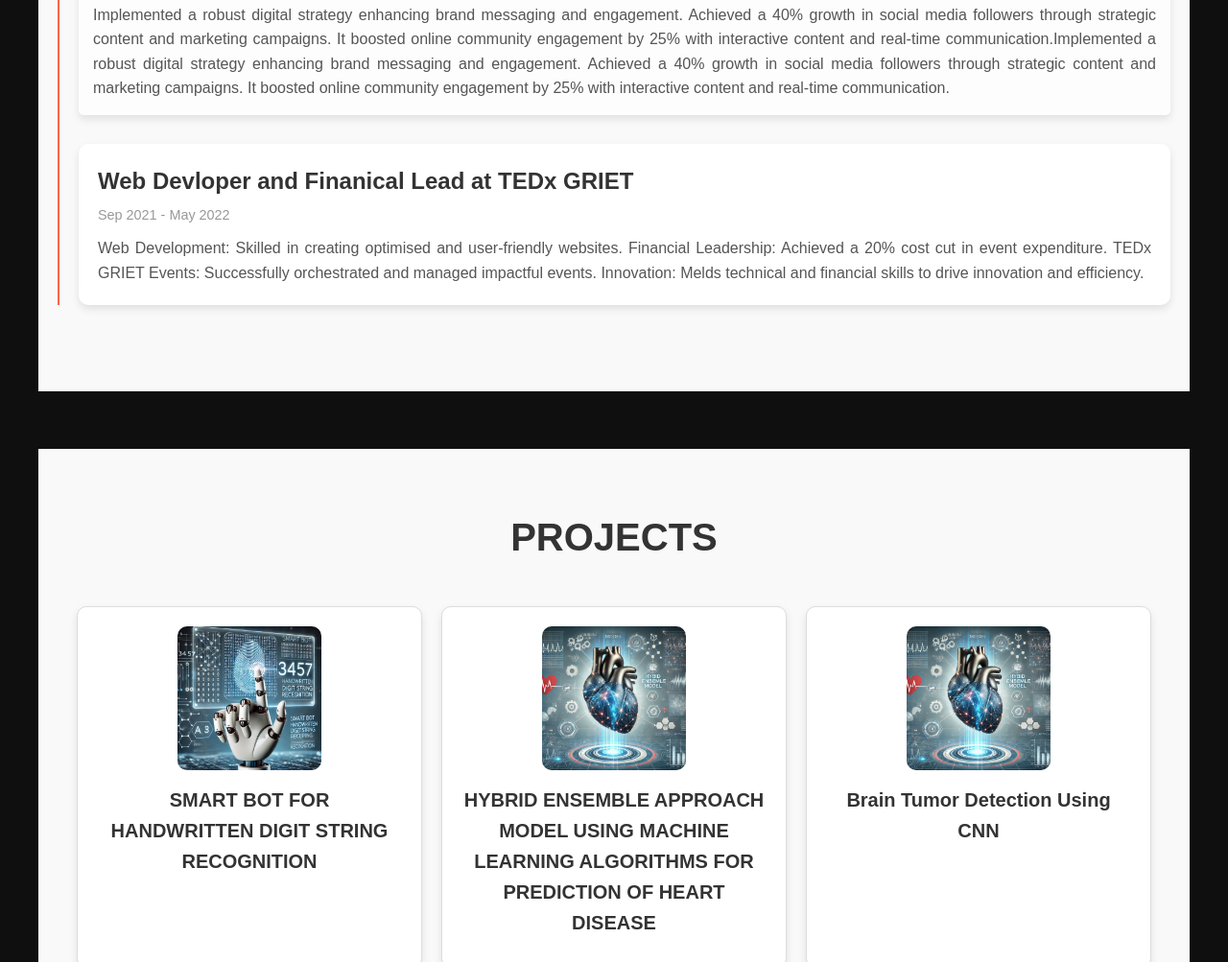
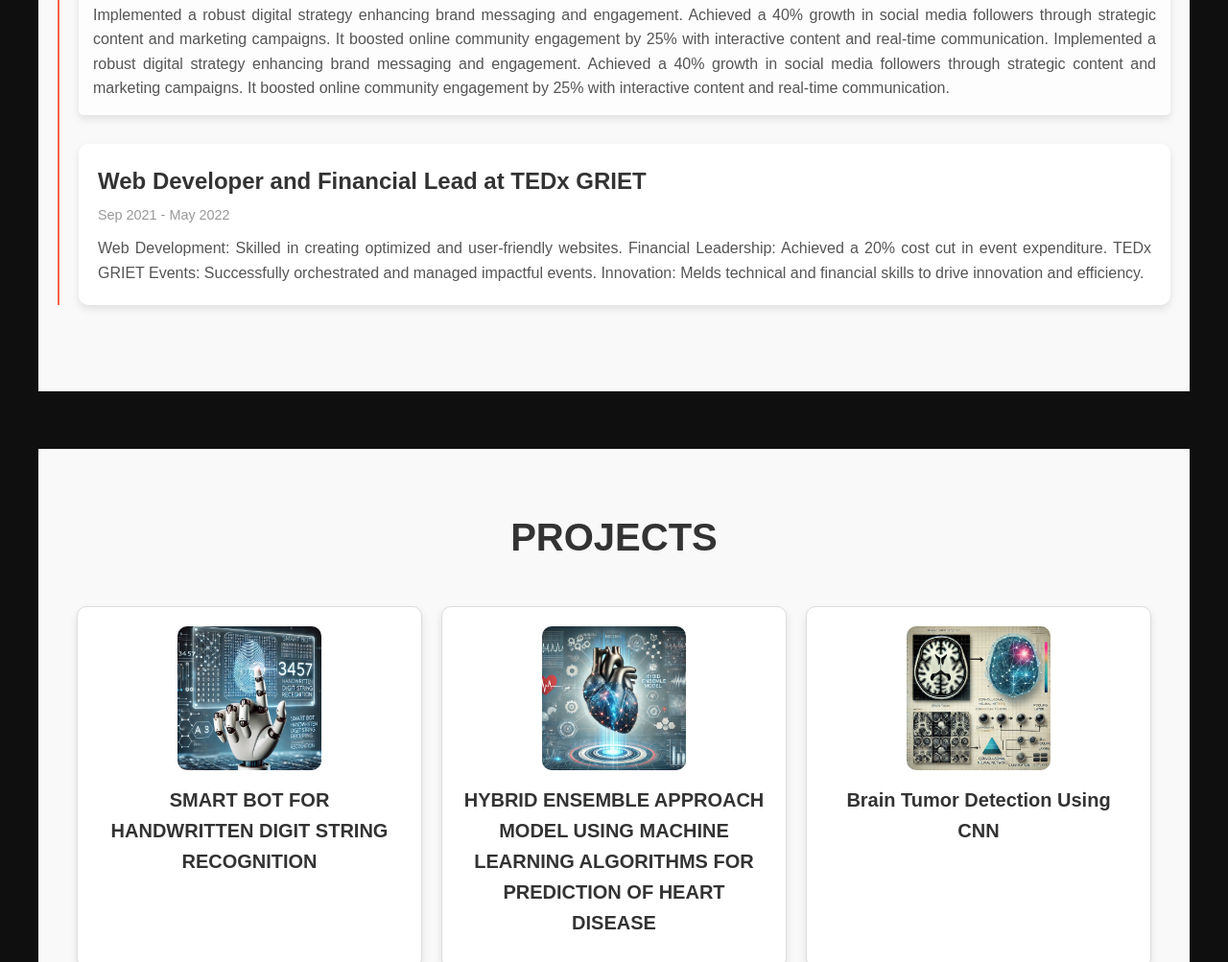
Before and after one commit to RegondaChandan/Portfolio, a plain HTML site: page index.html in a window 1280 px wide. Shown: the part 2106-3109 px from the top of the page at 96% size. Drawn offline with Linux system fonts and the light colour scheme.

Commit message:
Update index with P3.html

```diff
--- a/index.html
+++ b/index.html
@@ -68,14 +68,14 @@
                 <span>Aug 2019 - May 2022</span>
                 <p>Implemented a robust digital strategy enhancing brand messaging and engagement.
                     Achieved a 40% growth in social media followers through strategic content and marketing campaigns.
-                    It boosted online community engagement by 25% with interactive content and real-time communication.Implemented a robust digital strategy enhancing brand messaging and engagement. Achieved a 40% growth in social media followers through strategic content and marketing campaigns. It boosted online community engagement by 25% with interactive content and real-time communication.
+                    It boosted online community engagement by 25% with interactive content and real-time communication. Implemented a robust digital strategy enhancing brand messaging and engagement. Achieved a 40% growth in social media followers through strategic content and marketing campaigns. It boosted online community engagement by 25% with interactive content and real-time communication.
                     </p>
             </div>
 
             <div class="timeline-item">
-                <h4>Web Devloper and Finanical Lead at TEDx GRIET</h4>
+                <h4>Web Developer and Financial Lead at TEDx GRIET</h4>
                 <span>Sep 2021 - May 2022</span>
-                <p>Web Development: Skilled in creating optimised and user-friendly websites.
+                <p>Web Development: Skilled in creating optimized and user-friendly websites.
                     Financial Leadership: Achieved a 20% cost cut in event expenditure.
                     TEDx GRIET Events: Successfully orchestrated and managed impactful events.
                     Innovation: Melds technical and financial skills to drive innovation and efficiency.
@@ -97,7 +97,7 @@
                     LEARNING ALGORITHMS FOR PREDICTION OF HEART DISEASE</h3>
                 </div>
                 <div class="project-item">
-                    <img src="P2.webp" alt="Project 2">
+                    <img src="brain.webp" alt="Project 2">
                     <h3>Brain Tumor Detection Using CNN</h3>
                     </div>
 
```
